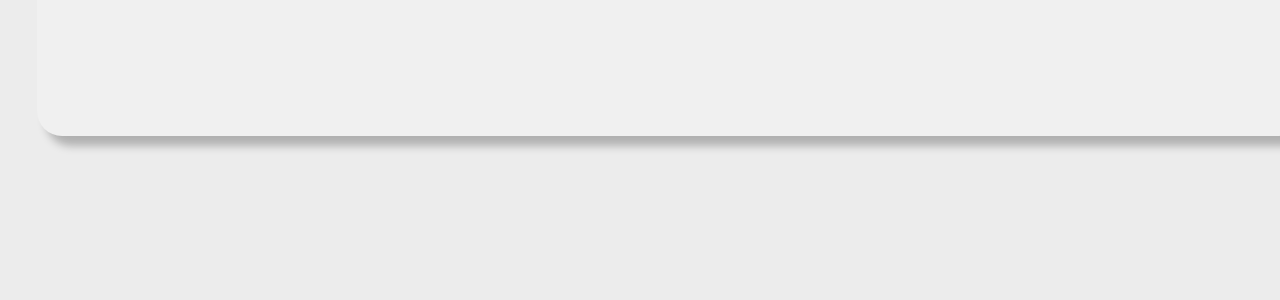
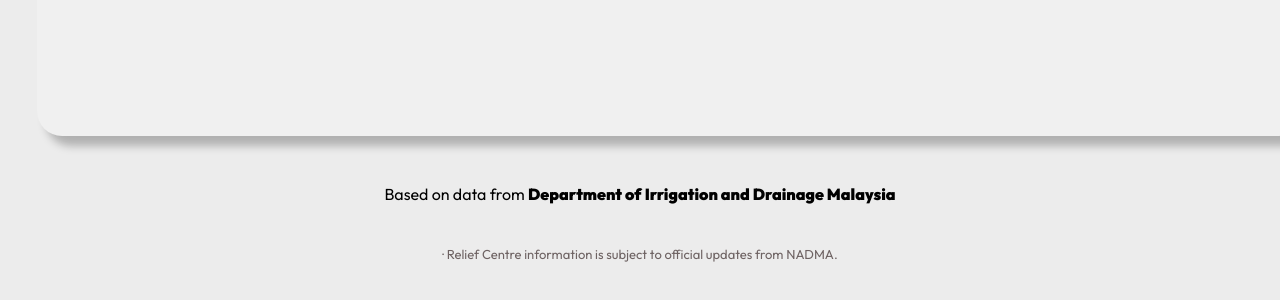
Before and after one commit to JnnhCloud/SediaBanjir-Flood-Alert-Assistant, a React (Vite) app in the folder frontend/: page / in a window 1280 px wide. Shown: the part 1628-1928 px from the top of the page. Before the commit the page ends 1824 px from the top, so only its background shows below. Built offline with nearby package versions, Linux system fonts and the light colour scheme.

Commit message:
add statement government website reference and hyperlink

```diff
--- a/frontend/src/pages/Index.tsx
+++ b/frontend/src/pages/Index.tsx
@@ -443,6 +443,59 @@
           )}
         </div>
       </div>
+      {/* Footer */}
+      <div
+        style={{
+          marginTop: 50,
+          marginBottom: 50,
+          textAlign: "center",
+          position: "relative",
+        }}
+      >
+        {/* Main footer text with hyperlinks*/}
+        <p
+          style={{
+            width: 557,
+            height: 52,
+            margin: "0 auto",
+            fontFamily: "Outfit, sans-serif",
+            fontWeight: 400,
+            fontSize: 16,
+            lineHeight: "100%",
+            letterSpacing: 0,
+            textAlign: "center",
+            color: "#000000",
+          }}
+        >
+          Based on data from{" "}
+          <a
+            href="https://www.water.gov.my/index.php"
+            target="_blank"
+            rel="noopener noreferrer"
+            style={{ fontWeight: 600, color: "#000000", textDecoration: "none" }}
+          >
+            Department of Irrigation and Drainage Malaysia
+          </a>
+        </p>
+
+        {/* Disclaimer below */}
+        <p
+          style={{
+            width: 411,
+            height: 18,
+            margin: "10px auto 0 auto",
+            fontFamily: "Outfit, sans-serif",
+            fontWeight: 400,
+            fontSize: 13,
+            lineHeight: "100%",
+            letterSpacing: 0,
+            textAlign: "center",
+            color: "#6E6363",
+          }}
+        >
+          · Relief Centre information is subject to official updates from NADMA.
+        </p>
+      </div>
     </div>
   );
 }
```
